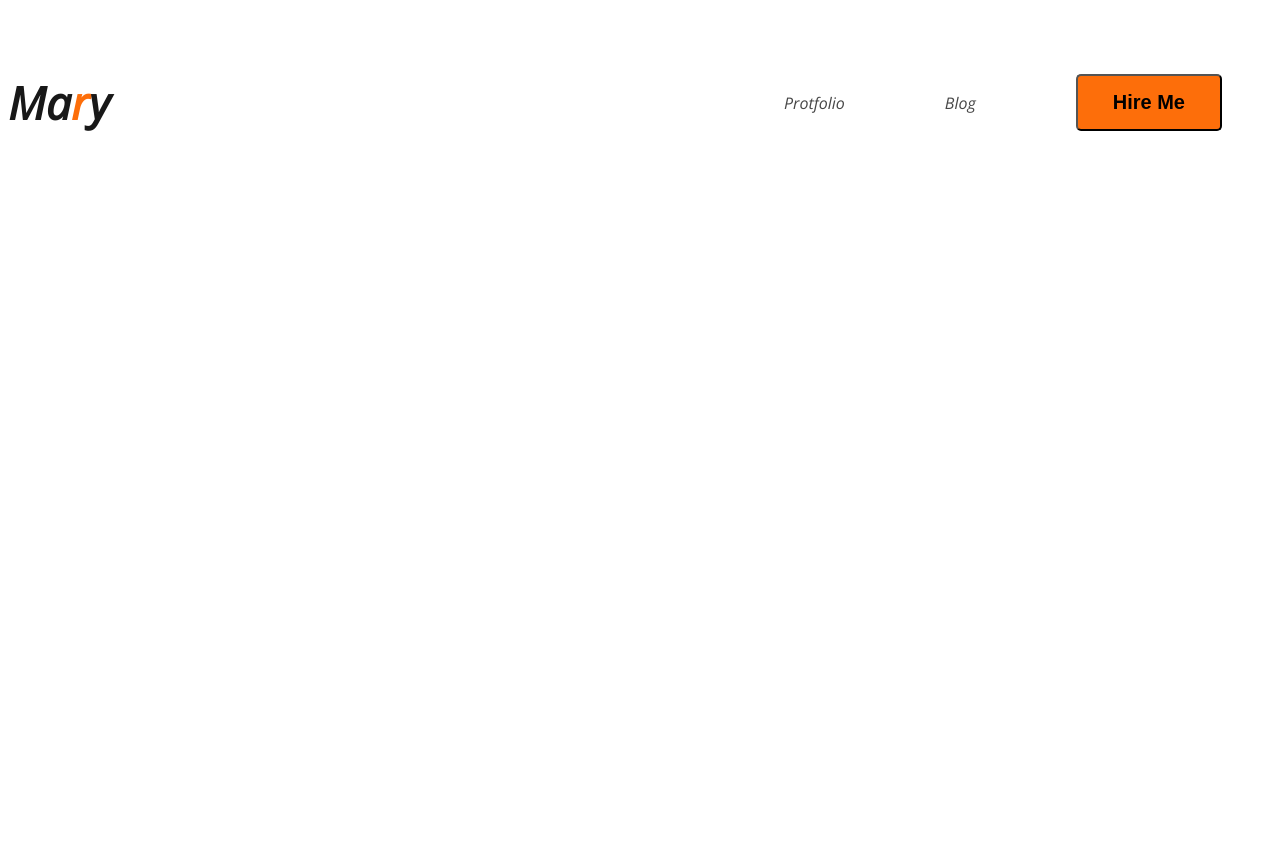
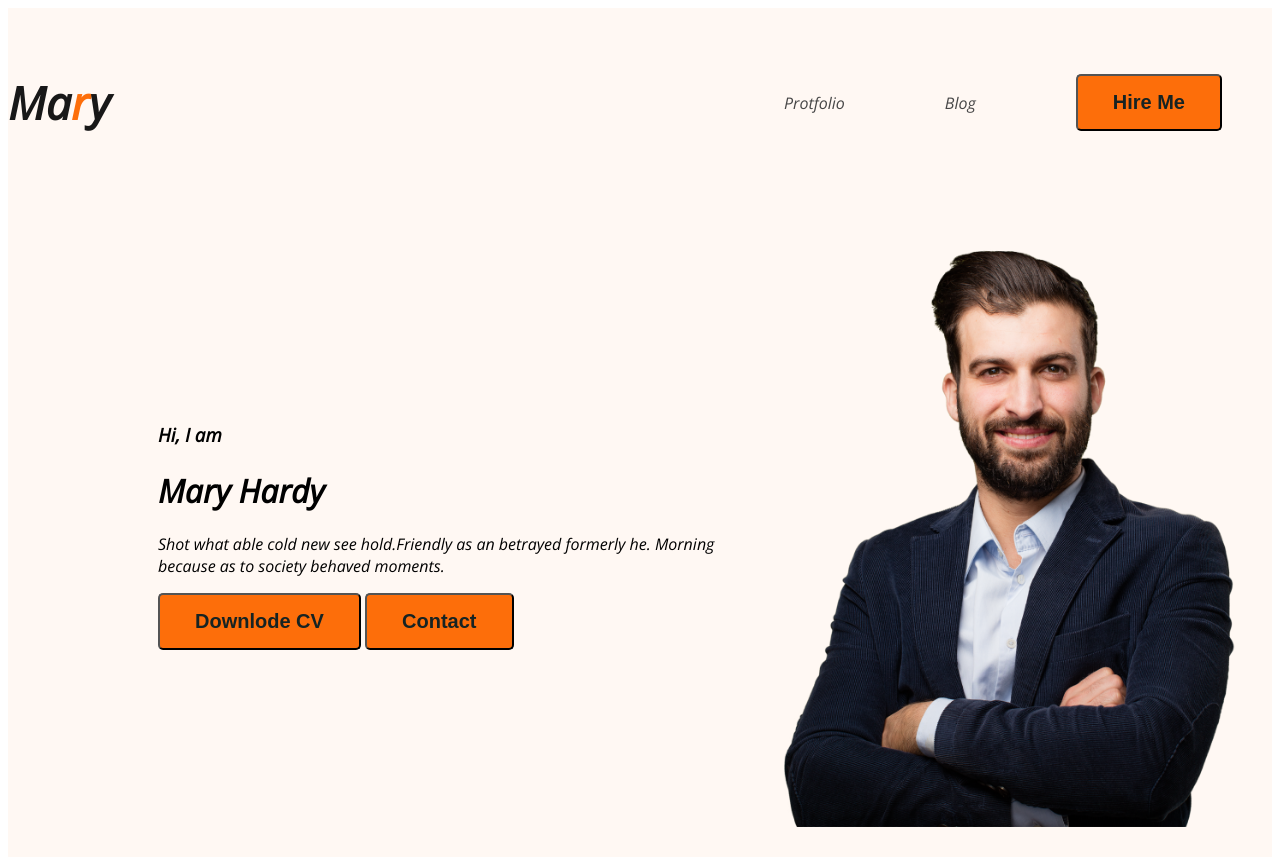
Before and after one commit to skashequr/My-Make-1st-plotofoliyo, a plain HTML site: page index.html in a window 1280 px wide. Before the commit the page ends 800 px from the top, so only its background shows below. Drawn offline with nearby package versions, Linux system fonts and the light colour scheme.

Commit message:
add my web

```diff
--- a/CSS/style.css
+++ b/CSS/style.css
@@ -32,5 +32,19 @@ nav{
     font-size: 20px;
     font-weight: 700;
     padding: 15px 35px;
+    color:rgb(22, 35, 35)
 
   }
+  .header{
+    background: #FFF8F3;
+  }
+  .banner{
+    display:flex;
+    align-items: center;
+    padding: 30px 30px 30px 150px;
+  }
+  .banner .profilepic{
+    width: 500px;
+    height: 600px;
+
+  }
--- a/index.html
+++ b/index.html
@@ -10,7 +10,7 @@
     <link rel="stylesheet" href="CSS/style.css">
 </head>
 <body>
-    <header>
+    <header class="header">
         <nav>
             <h3 class="nav-title">Ma<span class="basic-color">r</span>y</h3>
             <ul>
@@ -19,6 +19,17 @@
                 <li><button class="btn-primmery">Hire Me</button></li>
             </ul>
         </nav>
+    <div class="banner">
+        <div>
+            <h3>Hi, I  am</h3>
+            <h1>Mary Hardy</h1>
+            <p>Shot what able cold new see hold.Friendly as an betrayed formerly he. Morning because as to society behaved moments.</p>
+            <button class="btn-primmery">Downlode CV</button>
+            <button class="btn-primmery">Contact</button>
+        </div>
+        <img class="profilepic" src="images/hardy.png" alt="" class="prodilepic">
+    </div>
+
     </header>
 </body>
 </html>
```
